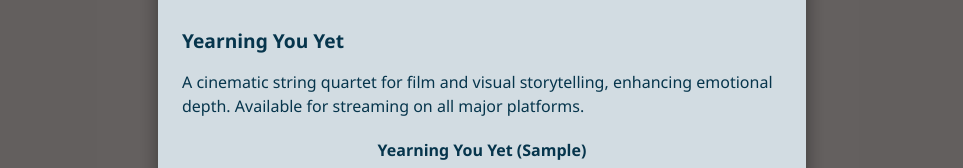
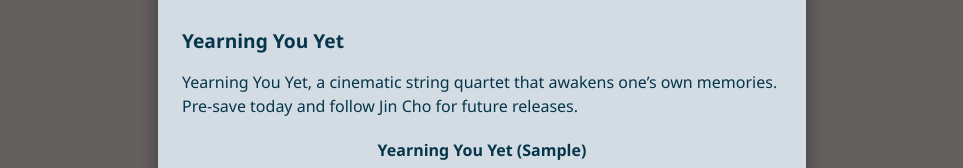
Before and after one commit to composerjin/composerjin.github.io, a React (Create React App) app: page /#/yearning in a window 1280 px wide. Shown: the part 425-593 px from the top of the page, without its empty margins (158-1121 px from the left). Built offline with nearby package versions, Linux system fonts and the light colour scheme.

Commit message:
desc edit

```diff
--- a/src/components/MusicPlayer.css
+++ b/src/components/MusicPlayer.css
@@ -10,7 +10,7 @@
 
 .spotify-tracks {
   display: flex;
-  flex-direction: column; /* row; */
+  flex-direction: column;
   align-items: center;
   gap: 2rem;
 }
--- a/src/components/Portfolio.js
+++ b/src/components/Portfolio.js
@@ -15,7 +15,7 @@ const portfolioItems = [
     id: 'yearning',
     img: '/projects/yearning.jpg',
     title: 'Yearning You Yet',
-    description: 'A cinematic string quartet for film and visual storytelling, enhancing emotional depth. Available for streaming on all major platforms.',
+    description: 'Yearning You Yet, a cinematic string quartet that awakens one’s own memories. Pre-save today and follow Jin Cho for future releases.',
     audioFiles: [
       { title: "Yearning You Yet (Sample)", url: '/audio/yearning-sample.mp3' },
     ],
```
